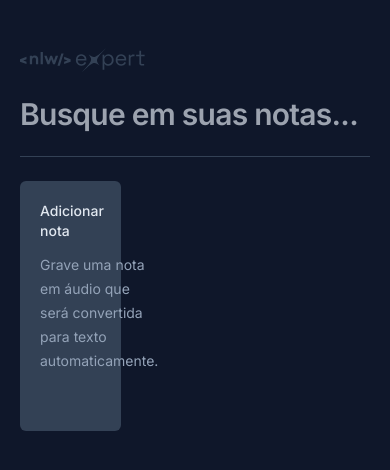
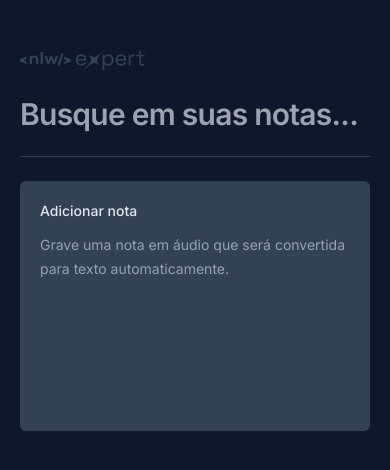
Before and after one commit to rodolfoHOk/rocketseat.nlw-expert, a React (Vite) app in the folder nlw-expert-notes/: page / in a window 390 px wide. Shown: the top 470 px of the page. Built offline with nearby package versions, Linux system fonts and the light colour scheme.

Commit message:
feat: react implements responsiveness

```diff
--- a/nlw-expert-notes/src/app.tsx
+++ b/nlw-expert-notes/src/app.tsx
@@ -53,7 +53,7 @@
 
       <div className="h-px bg-slate-700" />
 
-      <div className="grid grid-cols-3 gap-6 auto-rows-[250px]">
+      <div className="grid grid-cols-1 md:grid-cols-2 lg:grid-cols-3 gap-6 auto-rows-[250px]">
         <NewNoteCard onNoteCreated={onNoteCreated} />
 
         {filteredNotes.map((note) => (
--- a/nlw-expert-notes/src/components/new-note-card.tsx
+++ b/nlw-expert-notes/src/components/new-note-card.tsx
@@ -96,7 +96,7 @@
       <Dialog.Portal>
         <Dialog.Overlay className="inset-0 fixed bg-black/50" />
 
-        <Dialog.Content className="fixed left-1/2 top-1/2 -translate-x-1/2 -translate-y-1/2 max-w-[640px] w-full h-[60vh] bg-slate-700 rounded-md flex flex-col overflow-hidden outline-none">
+        <Dialog.Content className="fixed inset-0 md:inset-auto md:left-1/2 md:top-1/2 md:-translate-x-1/2 md:-translate-y-1/2 md:max-w-[640px] w-full md:h-[60vh] bg-slate-700 md:rounded-md flex flex-col overflow-hidden outline-none">
           <Dialog.Close className="absolute right-0 top-0 bg-slate-800 p-1.5 text-slate-400 hover:text-slate-100 transition-colors duration-200">
             <X className="size-5" />
           </Dialog.Close>
--- a/nlw-expert-notes/src/components/note-card.tsx
+++ b/nlw-expert-notes/src/components/note-card.tsx
@@ -24,7 +24,7 @@
       <Dialog.Portal>
         <Dialog.Overlay className="inset-0 fixed bg-black/50" />
 
-        <Dialog.Content className="fixed left-1/2 top-1/2 -translate-x-1/2 -translate-y-1/2 max-w-[640px] w-full h-[60vh] bg-slate-700 rounded-md flex flex-col overflow-hidden outline-none">
+        <Dialog.Content className="fixed inset-0 md:inset-auto md:left-1/2 md:top-1/2 md:-translate-x-1/2 md:-translate-y-1/2 md:max-w-[640px] w-full md:h-[60vh] bg-slate-700 md:rounded-md flex flex-col overflow-hidden outline-none">
           <Dialog.Close className="absolute right-0 top-0 bg-slate-800 p-1.5 text-slate-400 hover:text-slate-100 transition-colors duration-200">
             <X className="size-5" />
           </Dialog.Close>
```
